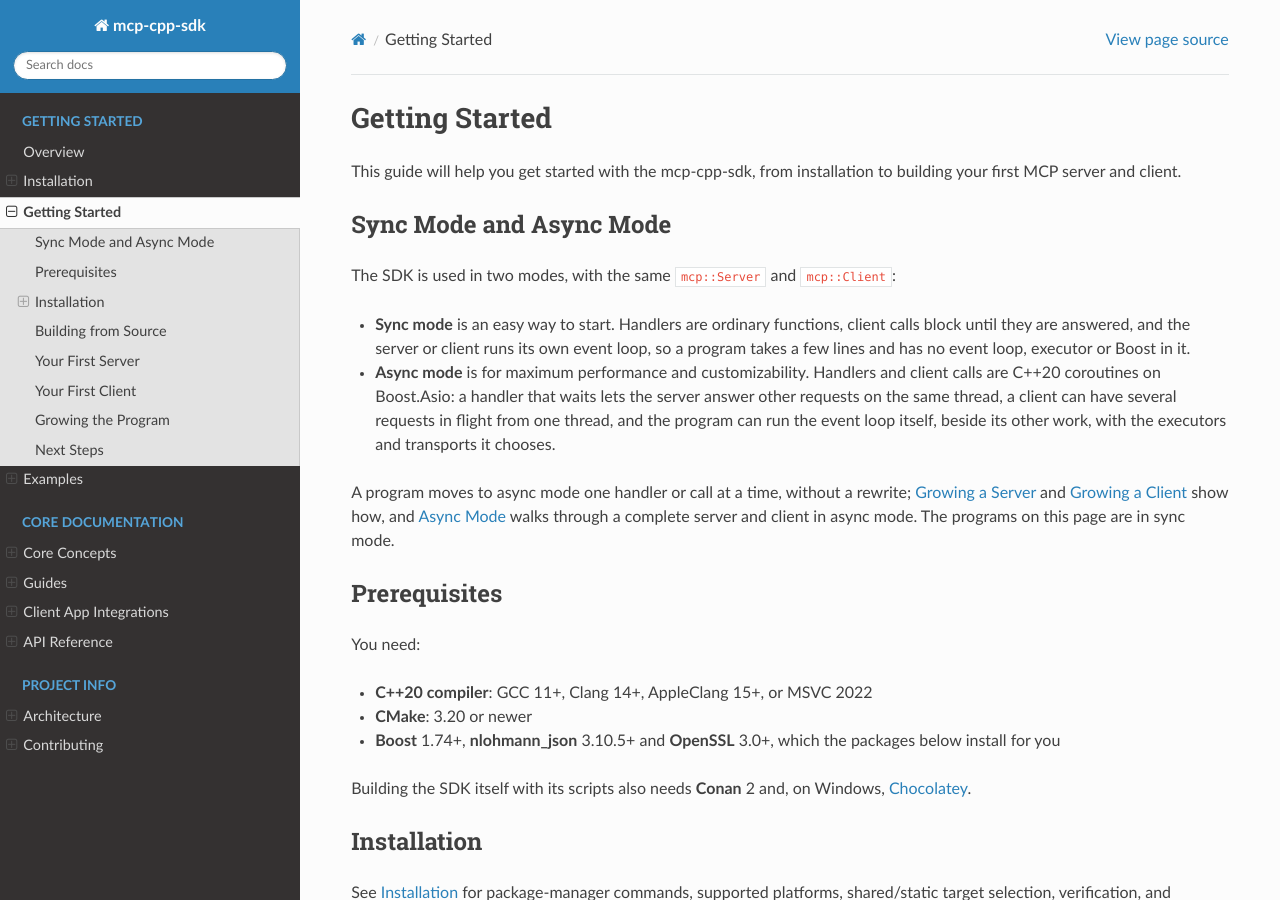
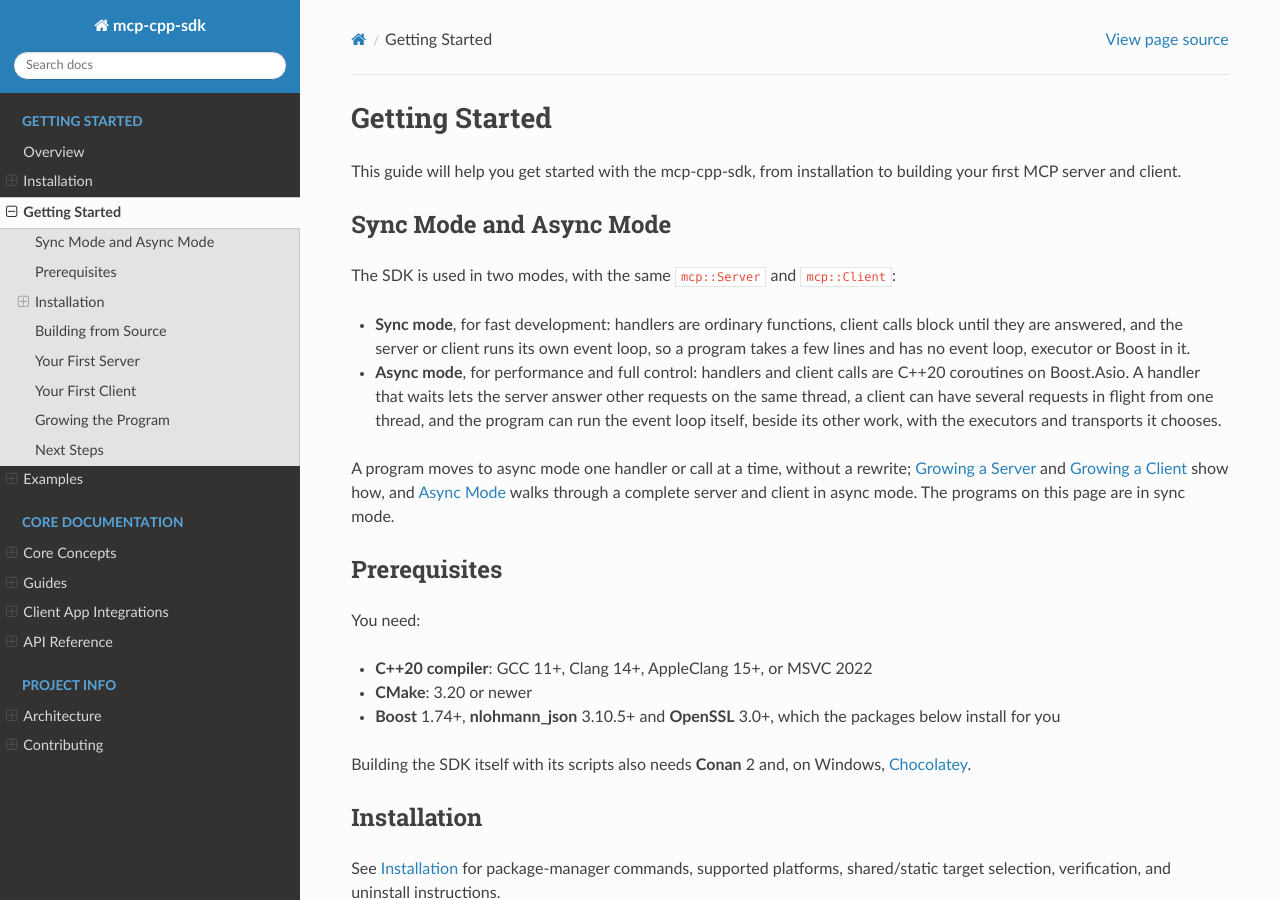
Before and after one commit to yurirocha15/mcp-cpp-sdk, a Sphinx documentation site: the page built from docs/getting-started.rst, in a window 1280 px wide and 900 px high. Built offline with Sphinx 7.4.7 and the Read the Docs theme 3.1.0, drawn with Linux system fonts in a browser that asks for light colours; the version number could not be read and is left out.

Commit message:
docs: say what sync mode and async mode are for on getting started
The getting-started page names sync mode as the mode for fast development
and async mode as the one for performance and full control, as the README
does.

Tested by building the docs with Sphinx -W.

```diff
--- a/docs/getting-started.rst
+++ b/docs/getting-started.rst
@@ -10,15 +10,15 @@ Sync Mode and Async Mode
 The SDK is used in two modes, with the same ``mcp::Server`` and
 ``mcp::Client``:
 
-* **Sync mode** is an easy way to start. Handlers are ordinary functions,
-  client calls block until they are answered, and the server or client runs its
-  own event loop, so a program takes a few lines and has no event loop,
-  executor or Boost in it.
-* **Async mode** is for maximum performance and customizability. Handlers and
-  client calls are C++20 coroutines on Boost.Asio: a handler that waits lets the
-  server answer other requests on the same thread, a client can have several
-  requests in flight from one thread, and the program can run the event loop
-  itself, beside its other work, with the executors and transports it chooses.
+* **Sync mode**, for fast development: handlers are ordinary functions, client
+  calls block until they are answered, and the server or client runs its own
+  event loop, so a program takes a few lines and has no event loop, executor
+  or Boost in it.
+* **Async mode**, for performance and full control: handlers and client calls
+  are C++20 coroutines on Boost.Asio. A handler that waits lets the server
+  answer other requests on the same thread, a client can have several requests
+  in flight from one thread, and the program can run the event loop itself,
+  beside its other work, with the executors and transports it chooses.
 
 A program moves to async mode one handler or call at a time, without a rewrite;
 :doc:`guides/growing-a-server` and :doc:`guides/growing-a-client` show how, and
```
